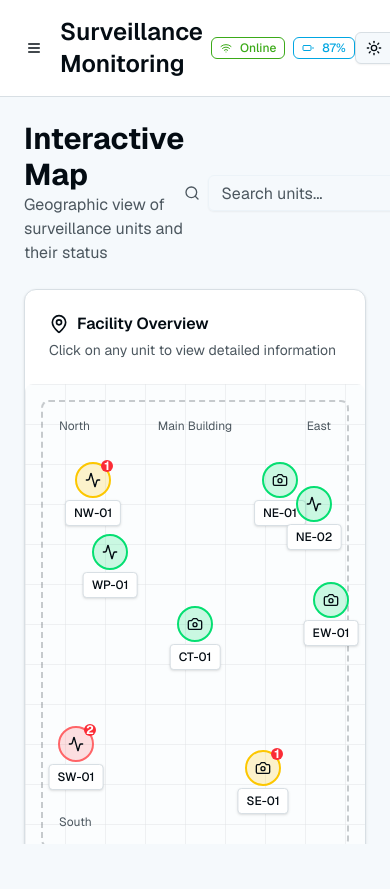
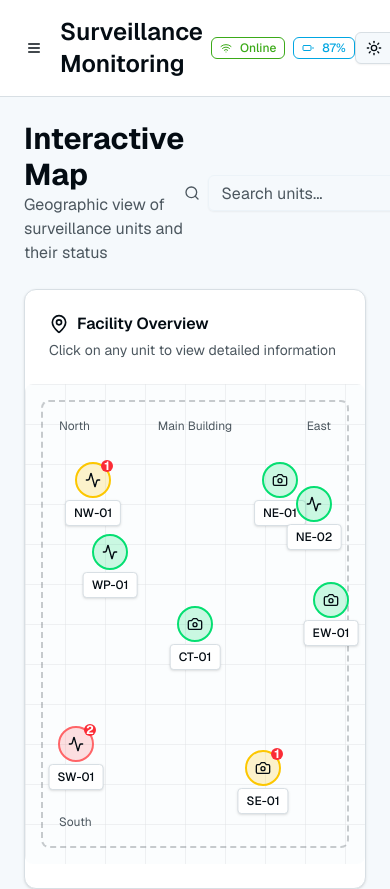
Before and after one commit to paarthbhatt/surveillance-platform-updated, a Next.js app: page /map in a window 390 px wide. Shown: the top 889 px of the page. Before the commit the page ends 844 px from the top, so only its background shows below. Built offline with nearby package versions, Linux system fonts and the light colour scheme.

Commit message:
fixed responsive issues

```diff
--- a/app/globals.css
+++ b/app/globals.css
@@ -146,3 +146,22 @@
     @apply bg-background text-foreground;
   }
 }
+
+/* Responsive improvements */
+@media (max-width: 640px) {
+  /* Make sections using h-screen adapt to mobile browser UI */
+  :where(.h-screen) {
+    min-height: 100dvh;
+    height: auto;
+  }
+  /* Ensure smoother scroll inside overflow containers on iOS */
+  :where(.overflow-auto) {
+    -webkit-overflow-scrolling: touch;
+  }
+}
+
+/* Prefer dynamic viewport height where supported */
+@supports (height: 100dvh) {
+  :where(.min-h-screen) { min-height: 100dvh; }
+  :where(.h-screen) { min-height: 100dvh; }
+}
```
